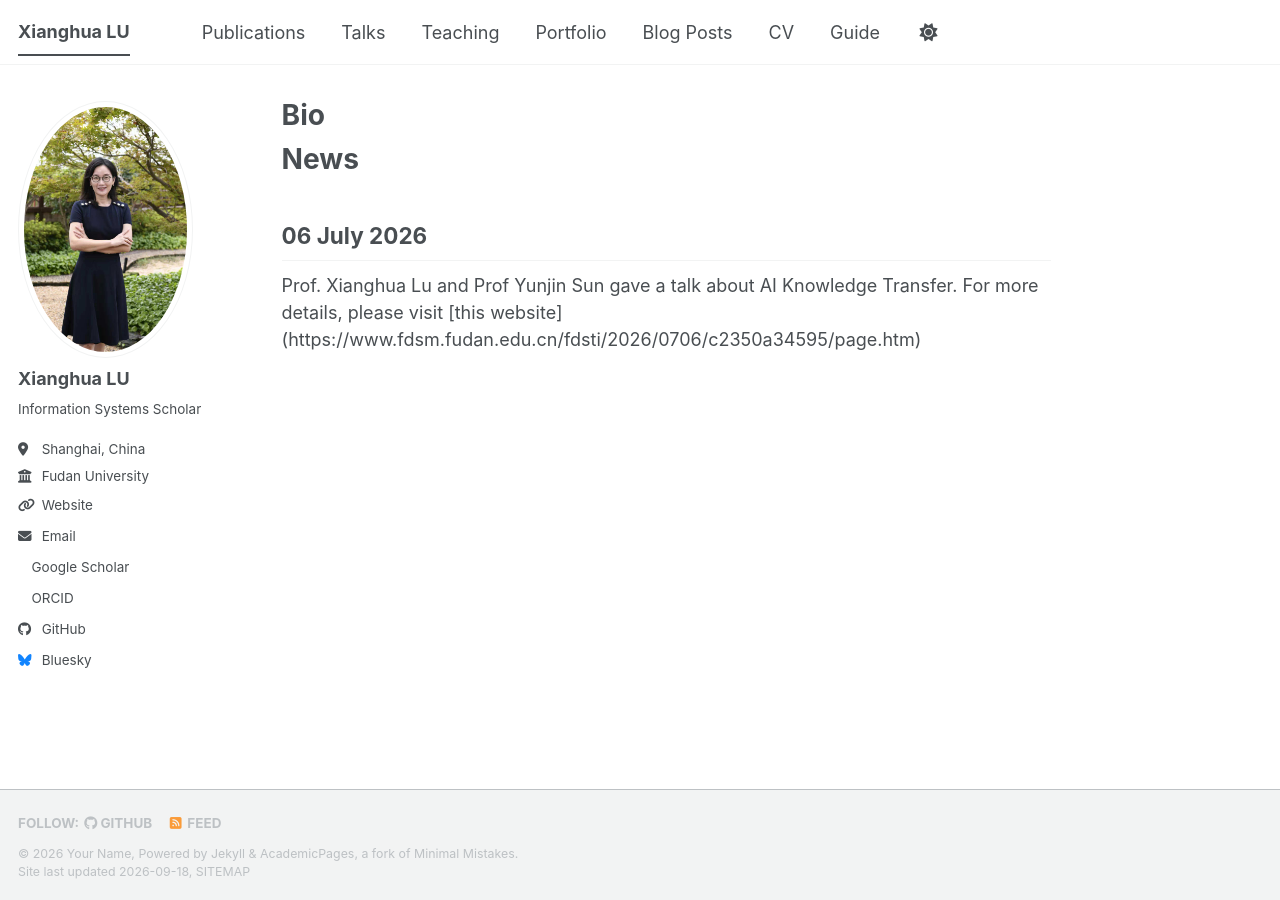
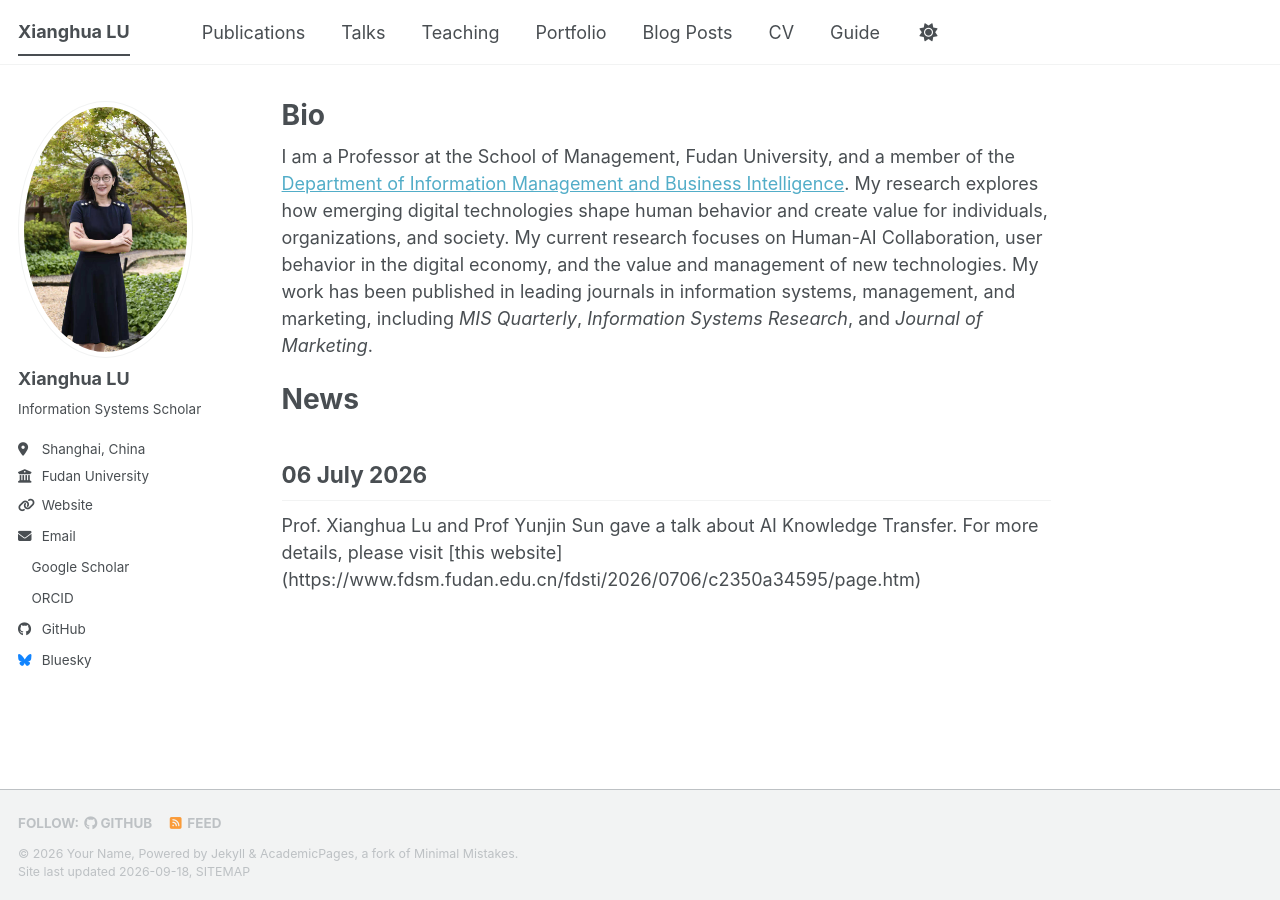
Before and after one commit to Xianghualu/Xianghualu.github.io, a Jekyll site: the page built from _pages/about.md, in a window 1280 px wide. Built offline with Jekyll 4.4.1, drawn with Linux system fonts in a browser that asks for light colours; a style sheet for code colours, icons or effects is not loaded.

Commit message:
Update about.md

```diff
--- a/_pages/about.md
+++ b/_pages/about.md
@@ -7,6 +7,9 @@ redirect_from:
   - /about.html
 ---
 
+I am a Professor at the School of Management, Fudan University, and a member of the [Department of  Information Management and Business Intelligence](https://www.fdsm.fudan.edu.cn/department/xxgl/zhuanye.aspx).
+My research explores how emerging digital technologies shape human behavior and create value for individuals, organizations, and society. My current research focuses on Human-AI Collaboration, user behavior in the digital economy, and the value and management of new technologies. My work has been published in leading journals in information systems, management, and marketing, including *MIS Quarterly*, *Information Systems Research*, and *Journal of Marketing*.
+
 
 
 News
```
